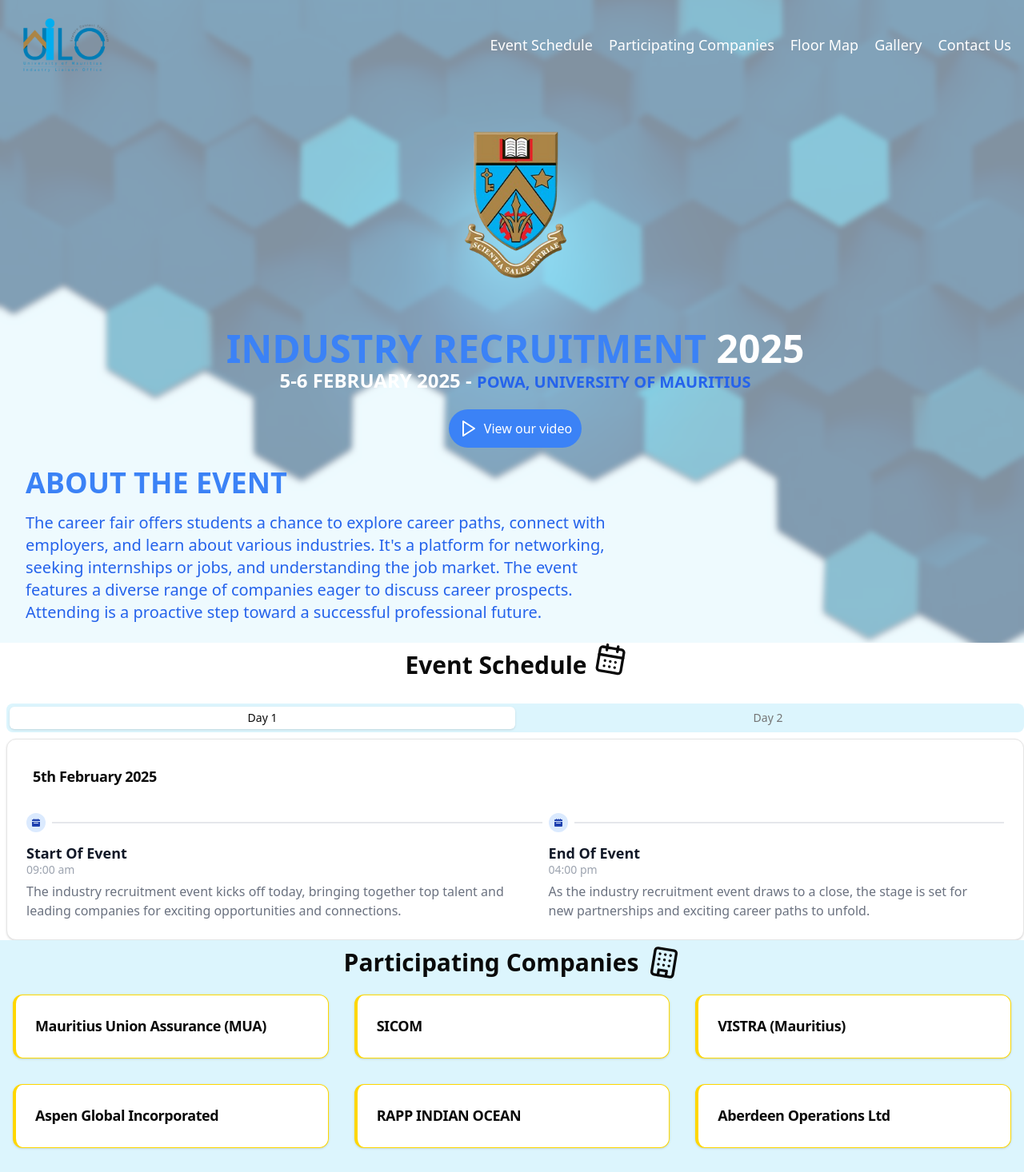
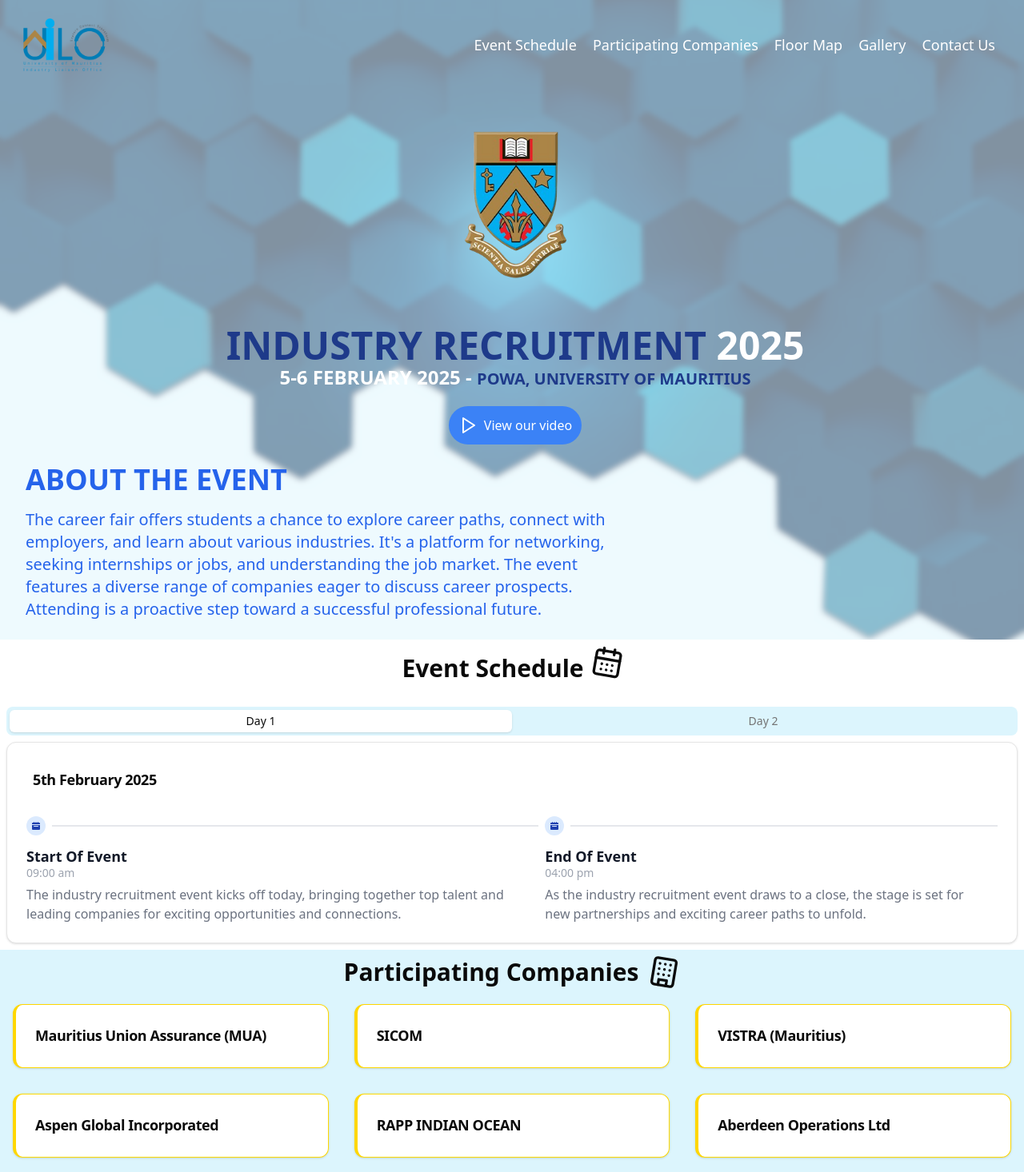
Before and after one commit to d11m08y03/UILO, a React (Vite) app in the folder frontend/: page / in a window 1280 px wide. Shown: the top 1466 px of the page at 80% size. Built offline with nearby package versions, Linux system fonts and the light colour scheme.

Commit message:
Cosmetic changes

```diff
--- a/frontend/src/pages/Home.tsx
+++ b/frontend/src/pages/Home.tsx
@@ -21,7 +21,7 @@
 import { motion, useInView } from "framer-motion";
 import PlayButton from "@/components/PlayBtn";
 import uomLogo from "../assets/images/uomLogo.png";
-import backgroundImg from "../assets/images/output-onlinepngtools.png";
+import backgroundImg from "../assets/images/hero-background.png";
 
 import {
   Carousel,
@@ -192,13 +192,14 @@
 
   return (
     <div
-      className="h-full min-h-screen flex flex-col"
+      className="h-full min-h-screen flex flex-col "
       style={{
         backgroundImage: `url(${backgroundImg})`,
         backgroundSize: "cover",
         backgroundPosition: "center",
       }}
     >
+
       <div className="lg:pl-2 xl:pl-2">
         {/* Header */}
         <div className="flex justify-between items-center p-4 relative">
@@ -255,7 +256,7 @@
       <li key={index}>
         <button
           onClick={item.onClick}
-          className="text-black md:text-white text-sm md:text-lg hover:text-blue-500 ml-5"
+          className="text-black md:text-white text-sm md:text-lg hover:text-blue-900 mr-5 hover:underline"
         >
           {item.label}
         </button>
@@ -286,13 +287,13 @@
 />
 
             {/* Event Title */}
-            <h1 className="text-lg sm:text-2xl md:text-4xl lg:text-5xl font-bold text-blue-500 mt-3">
+            <h1 className="text-lg sm:text-2xl md:text-4xl lg:text-5xl font-bold text-blue-900 mt-2">
               INDUSTRY RECRUITMENT <span className="text-white">2025</span>
             </h1>
             {/* Date & Location */}
-            <h2 className="text-sm sm:text-lg md:text-xl lg:text-2xl font-semibold">
+            <h2 className="text-sm sm:text-xl md:text-xl lg:text-2xl font-semibold">
               5-6 FEBRUARY 2025 -{" "}
-              <span className="text-blue-600 md:text-lg lg:text-xl">
+              <span className="text-blue-900 md:text-lg lg:text-xl">
                 POWA, UNIVERSITY OF MAURITIUS
               </span>
             </h2>
@@ -308,7 +309,7 @@
           animate={{ opacity: 1, scale: 1 }}
           transition={{ delay: 0.5, duration: 1, ease: "easeOut" }}
         >
-          <h1 className="text-lg sm:text-2xl md:text-3xl lg:text-4xl text-blue-500 font-bold mb-4">
+          <h1 className="text-lg sm:text-2xl md:text-3xl lg:text-4xl text-blue-600 font-bold mb-4">
             ABOUT THE EVENT
           </h1>
           <p className="max-w-3xl mx-auto md:mx-0 text-sm sm:text-md md:text-lg lg:text-xl text-blue-600 leading-relaxed">
@@ -340,7 +341,7 @@
   const isInView = useInView(ref, { once: true, margin: "-100px" });
 
   return (
-    <div id="eventSchedule" ref={ref} className="lg:pl-2 xl:pl-2">
+    <div id="eventSchedule" ref={ref} className="lg:p-2 xl:p-2">
       {/* Title Section - Animates When in View */}
       <motion.div
         className="flex items-center justify-center space-x-2 mb-5"
@@ -482,8 +483,10 @@
 const Floormap = () => {
   const ref = useRef(null);
   const isInView = useInView(ref, { once: true, margin: "-100px" });
+  const [isOpen, setIsOpen] = useState(false);
 
   return (
+    <>
       <motion.div
         id="floor-map"
         ref={ref}
@@ -508,16 +511,33 @@
           </motion.div>
         </motion.div>
 
-      {/* Image Section with Animation */}
+        {/* Image Section with Click Event */}
         <motion.img
           src={powaSetup}
           alt="Powa setup"
-        className="w-full rounded-lg shadow-lg"
+          className="w-full rounded-lg shadow-lg cursor-pointer"
           initial={{ opacity: 0, scale: 0.9 }}
           animate={isInView ? { opacity: 1, scale: 1 } : {}}
           transition={{ delay: 0.3, duration: 1, ease: "easeOut" }}
+          onClick={() => setIsOpen(true)}
         />
       </motion.div>
+
+      {/* Modal for Enlarged Image */}
+      {isOpen && (
+        <div className="fixed inset-0 flex items-center justify-center bg-black bg-opacity-70 z-50">
+          <div className="relative p-4 bg-white rounded-lg max-w-4xl shadow-lg">
+            <button
+              className="absolute top-2 right-2  rounded-full p-1 hover:bg-gray-400"
+              onClick={() => setIsOpen(false)}
+            >
+              ✕
+            </button>
+            <img src={powaSetup} alt="Powa setup" className="rounded-lg w-full max-h-[80vh]" />
+          </div>
+        </div>
+      )}
+    </>
   );
 };
 
@@ -631,10 +651,14 @@
        <motion.div
   animate={isInView ? { y: [0, -5, 0] } : {}}
   transition={{ duration: 1, repeat: Infinity, ease: "easeInOut" }}
+  className="cursor-pointer"
+  onClick={() => window.open("https://www.google.com/maps/place/Examinations+Office/@-20.2339751,57.4921578,17z/data=!4m10!1m2!2m1!1sGround+Floor+Ex-CPDL+Building,+University+of+Mauritius!3m6!1s0x217c5aefffae1321:0xc05c178c0b6ed9d3!8m2!3d-20.2339751!4d57.4965352!15sCjZHcm91bmQgRmxvb3IgRXgtQ1BETCBCdWlsZGluZywgVW5pdmVyc2l0eSBvZiBNYXVyaXRpdXOSAQZvZmZpY2XgAQA!16s%2Fg%2F1q5bsf837?entry=ttu&g_ep=EgoyMDI1MDEyOS4xIKXMDSoASAFQAw%3D%3D", "_blank")}
 >
   <MapPin className="text-blue-600 h-10 w-10" />
 </motion.div>
-          <div className="text-center lg:text-left">
+<div className="text-center lg:text-left cursor-pointer"
+  onClick={() => window.open("https://www.google.com/maps/place/Examinations+Office/@-20.2339751,57.4921578,17z/data=!4m10!1m2!2m1!1sGround+Floor+Ex-CPDL+Building,+University+of+Mauritius!3m6!1s0x217c5aefffae1321:0xc05c178c0b6ed9d3!8m2!3d-20.2339751!4d57.4965352!15sCjZHcm91bmQgRmxvb3IgRXgtQ1BETCBCdWlsZGluZywgVW5pdmVyc2l0eSBvZiBNYXVyaXRpdXOSAQZvZmZpY2XgAQA!16s%2Fg%2F1q5bsf837?entry=ttu&g_ep=EgoyMDI1MDEyOS4xIKXMDSoASAFQAw%3D%3D", "_blank")}
+>
   <h3 className="font-semibold text-lg">Location</h3>
   <p className="text-gray-600">
     Ground Floor Ex-CPDL Building, University of Mauritius
```
Also changed, not shown: frontend/src/assets/images/hero-background.png (renamed from frontend/src/assets/images/output-onlinepngtools.png), frontend/src/assets/images/powa_setup.jpg (deleted). Lines whose indentation alone changed are shown as unchanged.
